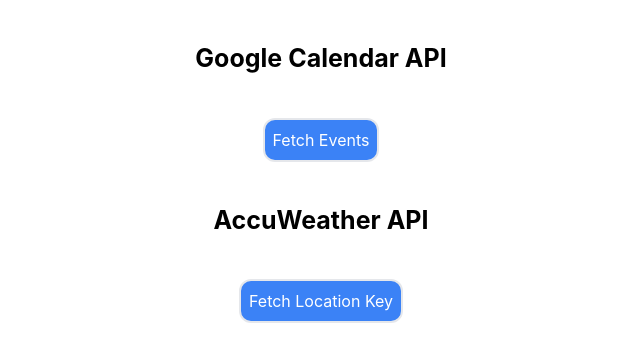
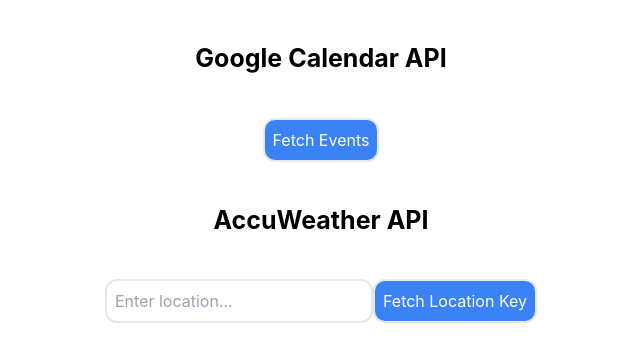
Before and after one commit to neriagini/accuweather-client, a React (Create React App) app: page / in a window 1280 px wide. Shown: the top 362 px of the page, without its empty margins (319-959 px from the left). Built offline with nearby package versions, Linux system fonts and the light colour scheme.

Commit message:
added search field for city search

```diff
--- a/src/App.js
+++ b/src/App.js
@@ -1,15 +1,23 @@
 import './App.css';
 import axios from 'axios';
+import { useState } from 'react';
 
 
 function App() {
+
+  const [location, setLocation] = useState("tel aviv");
+
+  const onLocationChange = (event) => {
+    setLocation(event.target.value);
+  }
+
   const getEvents = async () => {
       await axios.get('http://localhost:8080/list-events').then(response => {
         console.log(response)
       })
   }
   const getLocationKey = async () => {
-    await axios.get('http://dataservice.accuweather.com/locations/v1/cities/search?apikey=b9qlnPQZvXqa7GdY9JTN9aqQoISsyeHi&q=tel%20aviv')
+    await axios.get(`http://dataservice.accuweather.com/locations/v1/cities/search?apikey=b9qlnPQZvXqa7GdY9JTN9aqQoISsyeHi&q=${location}`)
     .then(response => {
       console.log(response.data)
     })
@@ -19,6 +27,7 @@
       <p className='text-[25px] font-bold m-10'> Google Calendar API </p>
       <button className='text-white border-2 p-2 rounded-xl bg-blue-500' onClick={getEvents}> Fetch Events </button>
       <p className='text-[25px] font-bold m-10'> AccuWeather API </p>
+      <input type='text' placeholder='Enter location...'  onChange={onLocationChange} className='border-2 p-2 rounded-xl'/>
       <button disabled className='text-white border-2 p-2 rounded-xl bg-blue-500' onClick={getLocationKey}> Fetch Location Key </button>
     </div>
   );
```
